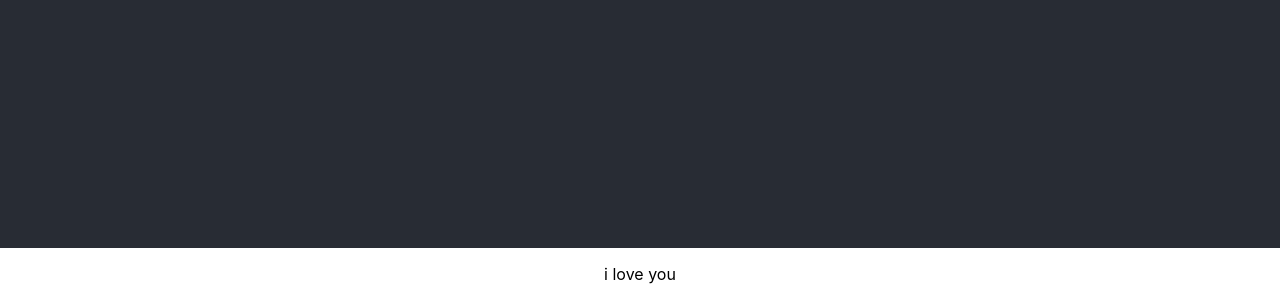
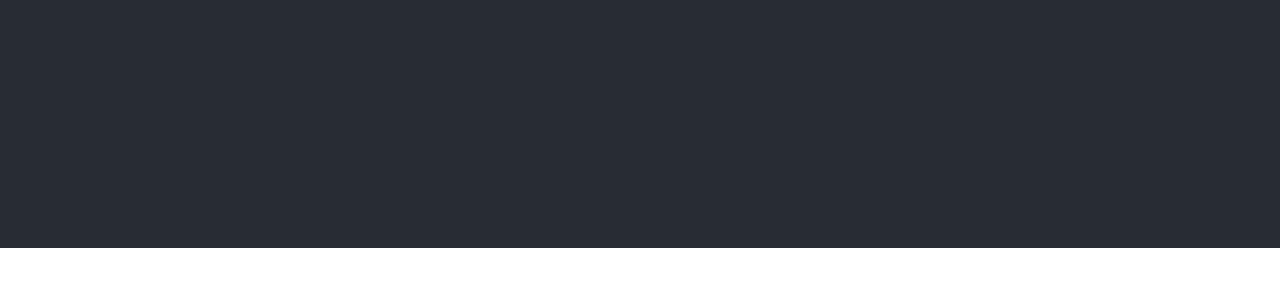
Before and after one commit to Sangayj/Cinema-Ticketing, a React (Create React App) app in the folder Client/: page / in a window 1280 px wide. Shown: the part 552-852 px from the top of the page. After the commit the page ends 800 px from the top, so only its background shows below. Built offline with nearby package versions, Linux system fonts and the light colour scheme.

Commit message:
Initial commit

```diff
--- a/Client/src/App.js
+++ b/Client/src/App.js
@@ -5,7 +5,6 @@ function App() {
   return (
     <div className="App">
       <header className="App-header"></header>
-      <p>i love you</p>
     </div>
   );
 }
```
